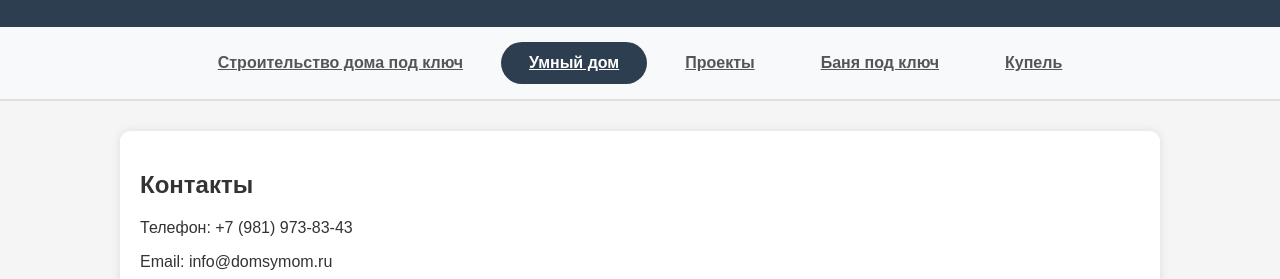
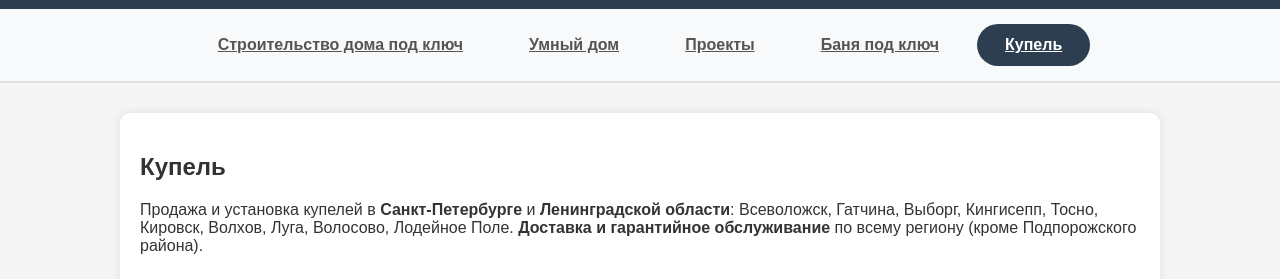
Before and after one commit to Avtoooo1111/domsymom, a plain HTML site: page kupel.html in a window 1280 px wide. Shown: the part 116-395 px from the top of the page. Drawn offline with Linux system fonts and the light colour scheme.

Commit message:
Update kupel.html

```diff
--- a/kupel.html
+++ b/kupel.html
@@ -1,19 +1,18 @@
-html
 <!DOCTYPE html>
 <html lang="ru">
 <head>
     <meta charset="UTF-8">
     <meta name="viewport" content="width=device-width, initial-scale=1.0">
-    <title>Монтаж умного дома в СПб и ЛО | Дом с Умом</title>
+    <title>Купели с доставкой в СПб и ЛО | Дом с Умом</title>
 
-    <meta name="description" content="Профессиональный монтаж систем умного дома HiTE PRO в Санкт-Петербурге и Ленинградской области. Локальный сервер, работа без интернета. Гарантия до 3 лет.">
-    <meta name="keywords" content="умный дом, монтаж умного дома, умный дом спб, умный дом ленобласть, автоматизация дома, hitepro, умный дом под ключ">
+    <meta name="description" content="Продажа и установка купелей в Санкт-Петербурге и Ленинградской области. Купель Классик 199 000 ₽, Купель ЛОФТ 289 000 ₽. Доставка и гарантийное обслуживание.">
+    <meta name="keywords" content="купель, купель спб, купель ленобласть, купель с доставкой, эко купель, купель всеволожск, купель гатчина, купель выборг, купель цена">
     <meta name="author" content="Дом с Умом">
     <meta name="robots" content="index, follow">
     <meta name="yandex" content="noyaca">
     <meta name="geo.placename" content="Санкт-Петербург, Ленинградская область">
 
-    <link rel="canonical" href="https://domsymom.ru/smart.html">
+    <link rel="canonical" href="https://domsymom.ru/kupel.html">
     <link rel="stylesheet" href="style.css">
     <link rel="icon" type="image/png" sizes="64x64" href="favicon.png">
     <link rel="shortcut icon" href="favicon.png">
@@ -34,14 +33,13 @@
 
     <nav class="tabs-menu">
         <a href="index.html" class="tab-button">Строительство дома под ключ</a>
-        <a href="smart.html" class="tab-button active">Умный дом</a>
+        <a href="smart.html" class="tab-button">Умный дом</a>
         <a href="projects.html" class="tab-button">Проекты</a>
         <a href="bathhouse.html" class="tab-button">Баня под ключ</a>
-        <a href="kupel.html" class="tab-button">Купель</a>
+        <a href="kupel.html" class="tab-button active">Купель</a>
     </nav>
 
-     <!-- КОНТЕНТ ДЛЯ ВКЛАДКИ: Купель (расширенный) -->
-    <section class="tab-content" id="kupel-content">
+    <section>
         <h2>Купель</h2>
 
         <p>Продажа и установка купелей в <strong>Санкт-Петербурге</strong> и <strong>Ленинградской области</strong>: Всеволожск, Гатчина, Выборг, Кингисепп, Тосно, Кировск, Волхов, Луга, Волосово, Лодейное Поле. <strong>Доставка и гарантийное обслуживание</strong> по всему региону (кроме Подпорожского района).</p>
@@ -86,7 +84,6 @@
         </p>
     </section>
 
-
     <section>
         <h2>Контакты</h2>
         <p>Телефон: +7 (981) 973-83-43</p>
```
